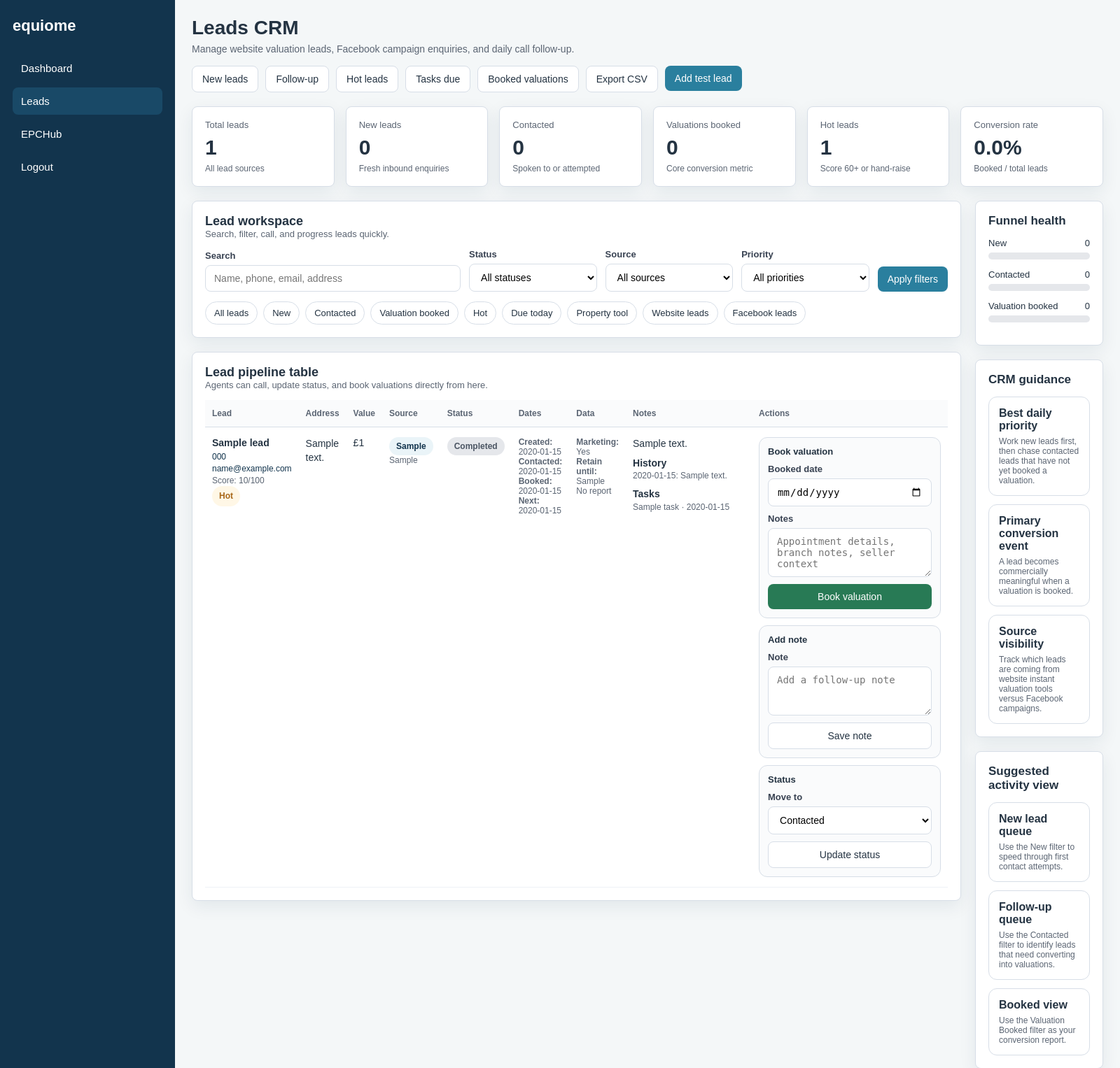
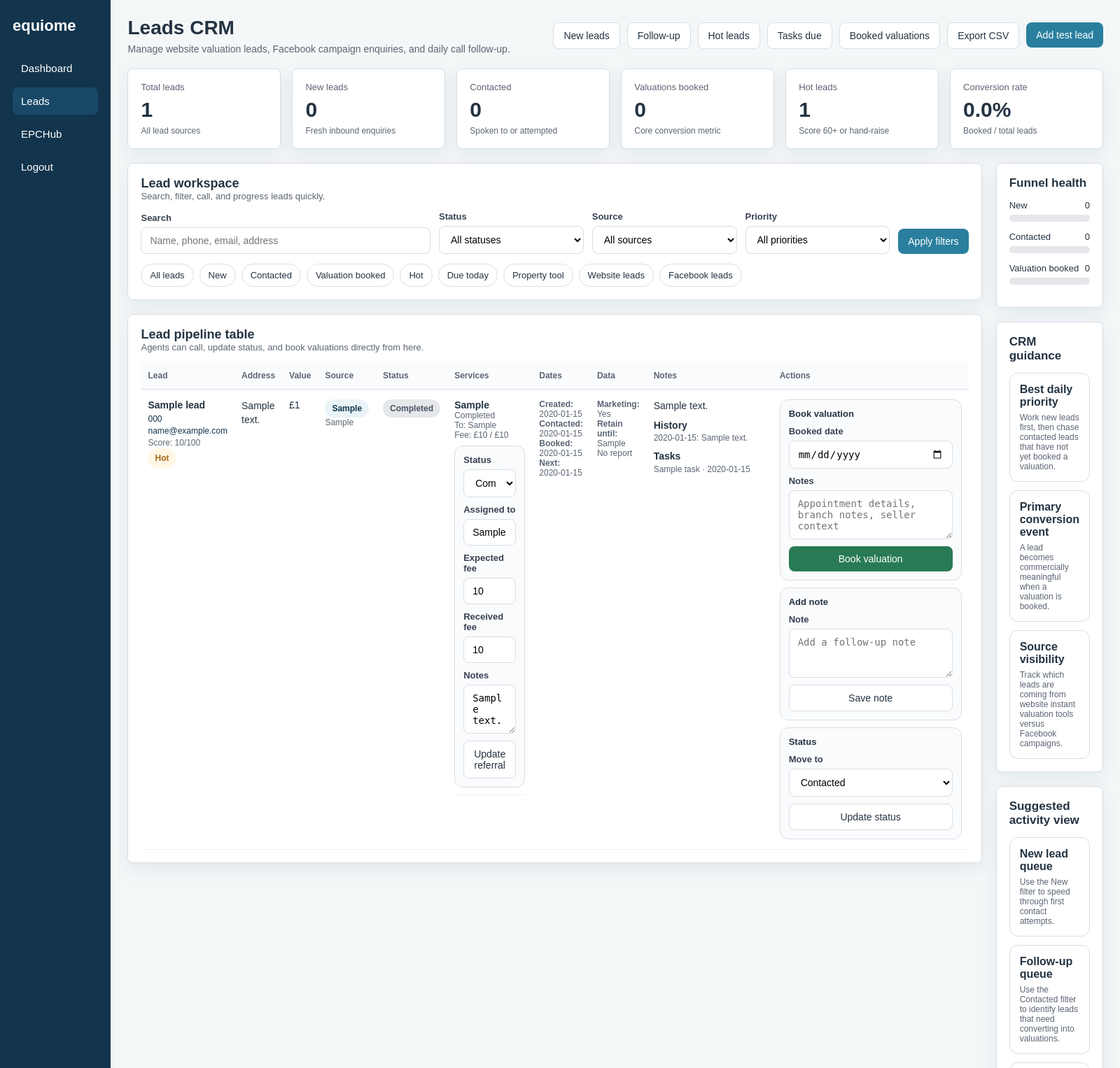
Before and after one commit to Harryl1/booking-system, a Flask app: page /leads in a window 1600 px wide. Shown: the top 1527 px of the page at 70% size. Run offline with Flask 3, Linux system fonts and the light colour scheme; a user stored in the database is signed in; tables that the repository leaves empty hold one stand-in row (values such as "Sample post").

Commit message:
Add service referral pipeline

```diff
--- a/main.py
+++ b/main.py
@@ -105,6 +105,46 @@ VALID_LEAD_STATUSES = {
     LEAD_STATUS_LOST,
 }
 VALID_PROPERTY_TYPES = {"flat", "terraced", "semi detached", "detached"}
+SERVICE_VALUATION = "valuation"
+SERVICE_EPC = "epc"
+SERVICE_SOLICITOR = "solicitor"
+SERVICE_MORTGAGE = "mortgage"
+VALID_SERVICE_TYPES = {
+    SERVICE_VALUATION,
+    SERVICE_EPC,
+    SERVICE_SOLICITOR,
+    SERVICE_MORTGAGE,
+}
+SERVICE_LABELS = {
+    SERVICE_VALUATION: "Valuation",
+    SERVICE_EPC: "EPC",
+    SERVICE_SOLICITOR: "Solicitor",
+    SERVICE_MORTGAGE: "Mortgage",
+}
+SERVICE_ALIASES = {
+    "agent_valuation": SERVICE_VALUATION,
+    "local_agent_valuation": SERVICE_VALUATION,
+    "valuation": SERVICE_VALUATION,
+    "epc": SERVICE_EPC,
+    "epc_booking": SERVICE_EPC,
+    "conveyancing_quote": SERVICE_SOLICITOR,
+    "solicitor": SERVICE_SOLICITOR,
+    "legal": SERVICE_SOLICITOR,
+    "mortgage_advice": SERVICE_MORTGAGE,
+    "mortgage": SERVICE_MORTGAGE,
+}
+REFERRAL_STATUS_NEW = "new"
+REFERRAL_STATUS_REFERRED = "referred"
+REFERRAL_STATUS_IN_PROGRESS = "in progress"
+REFERRAL_STATUS_COMPLETED = "completed"
+REFERRAL_STATUS_DECLINED = "declined"
+VALID_REFERRAL_STATUSES = {
+    REFERRAL_STATUS_NEW,
+    REFERRAL_STATUS_REFERRED,
+    REFERRAL_STATUS_IN_PROGRESS,
+    REFERRAL_STATUS_COMPLETED,
+    REFERRAL_STATUS_DECLINED,
+}
 
 
 # -----------------------
@@ -201,6 +241,23 @@ def init_db():
             FOREIGN KEY (user_id) REFERENCES users (id)
         );
 
+        CREATE TABLE IF NOT EXISTS service_referrals (
+            id INTEGER PRIMARY KEY AUTOINCREMENT,
+            lead_id INTEGER NOT NULL,
+            service_type TEXT NOT NULL,
+            status TEXT NOT NULL DEFAULT 'new',
+            assigned_to TEXT,
+            referred_at TEXT,
+            completed_at TEXT,
+            fee_expected INTEGER NOT NULL DEFAULT 0,
+            fee_received INTEGER NOT NULL DEFAULT 0,
+            notes TEXT,
+            created_at TEXT NOT NULL,
+            updated_at TEXT,
+            FOREIGN KEY (lead_id) REFERENCES leads (id),
+            UNIQUE (lead_id, service_type)
+        );
+
         CREATE TABLE IF NOT EXISTS bookings (
             id TEXT PRIMARY KEY,
             user_id INTEGER NOT NULL,
@@ -395,8 +452,9 @@ def calculate_lead_score(data, marketing_consent=False):
         score += 10
     if data.get("phone"):
         score += 10
-    if data.get("help_requested"):
-        score += min(len(data.get("help_requested") or []) * 10, 30)
+    requested_services = normalise_requested_services(data.get("help_requested"))
+    if requested_services:
+        score += min(len(requested_services) * 10, 30)
     if to_float(data.get("net_proceeds", 0)) > 50000:
         score += 15
     if to_float(data.get("max_budget", 0)) > 300000:
@@ -404,6 +462,60 @@ def calculate_lead_score(data, marketing_consent=False):
     if data.get("plan") == "buy":
         score += 10
     return min(score, 100)
+
+
+def normalise_service_type(service):
+    service_key = (service or "").strip().lower()
+    return SERVICE_ALIASES.get(service_key)
+
+
+def normalise_requested_services(services):
+    cleaned = []
+    if isinstance(services, str):
+        services = [services]
+    for service in services or []:
+        service_type = normalise_service_type(service)
+        if service_type and service_type not in cleaned:
+            cleaned.append(service_type)
+    return cleaned
+
+
+def create_service_referrals(lead_id, services):
+    db = get_db()
+    created = []
+    now = datetime.now().isoformat()
+    for service_type in normalise_requested_services(services):
+        db.execute("""
+            INSERT OR IGNORE INTO service_referrals (
+                lead_id, service_type, status, created_at, updated_at
+            ) VALUES (?, ?, ?, ?, ?)
+        """, (
+            lead_id,
+            service_type,
+            REFERRAL_STATUS_NEW,
+            now,
+            now,
+        ))
+        created.append(service_type)
+    return created
+
+
+def get_referrals_for_leads(db, lead_ids):
+    referrals_by_lead = {}
+    if not lead_ids:
+        return referrals_by_lead
+
+    placeholders = ",".join("?" for _ in lead_ids)
+    rows = db.execute(f"""
+        SELECT *
+        FROM service_referrals
+        WHERE lead_id IN ({placeholders})
+        ORDER BY created_at ASC
+    """, tuple(lead_ids)).fetchall()
+
+    for row in rows:
+        referrals_by_lead.setdefault(row["lead_id"], []).append(row)
+    return referrals_by_lead
 
 
 def send_email(to_address, subject, body):
@@ -803,6 +915,23 @@ def agencyhub():
         LIMIT 5
     """, tuple(source_params)).fetchall()
 
+    referral_scope_clause, referral_scope_params = agent_lead_clause("leads")
+    referral_where = ""
+    referral_params = []
+    if referral_scope_clause:
+        referral_where = f"WHERE {referral_scope_clause}"
+        referral_params.extend(referral_scope_params)
+    referral_breakdown = db.execute(f"""
+        SELECT service_referrals.service_type,
+               service_referrals.status,
+               COUNT(*) AS total
+        FROM service_referrals
+        JOIN leads ON leads.id = service_referrals.lead_id
+        {referral_where}
+        GROUP BY service_referrals.service_type, service_referrals.status
+        ORDER BY service_referrals.service_type ASC, service_referrals.status ASC
+    """, tuple(referral_params)).fetchall()
+
     upcoming_jobs = db.execute("""
         SELECT *
         FROM bookings
@@ -918,6 +1047,8 @@ def agencyhub():
         hot_leads=hot_leads,
         tasks_due=tasks_due,
         source_breakdown=source_breakdown,
+        referral_breakdown=referral_breakdown,
+        service_labels=SERVICE_LABELS,
         recent_leads=recent_leads,
         upcoming_jobs=upcoming_jobs,
         overdue_jobs=overdue_jobs,
@@ -996,6 +1127,7 @@ def leads():
     lead_ids = [lead["id"] for lead in leads]
     notes_by_lead = {}
     tasks_by_lead = {}
+    referrals_by_lead = {}
     if lead_ids:
         placeholders = ",".join("?" for _ in lead_ids)
         note_rows = db.execute(f"""
@@ -1015,6 +1147,7 @@ def leads():
         """, tuple(lead_ids)).fetchall()
         for row in task_rows:
             tasks_by_lead.setdefault(row["lead_id"], []).append(row)
+        referrals_by_lead = get_referrals_for_leads(db, lead_ids)
 
     total_leads = count_scoped_leads(db)
     new_leads = count_scoped_leads(db, "status = ?", (LEAD_STATUS_NEW,))
@@ -1042,6 +1175,9 @@ def leads():
         hot_leads=hot_leads,
         notes_by_lead=notes_by_lead,
         tasks_by_lead=tasks_by_lead,
+        referrals_by_lead=referrals_by_lead,
+        service_labels=SERVICE_LABELS,
+        referral_statuses=list(VALID_REFERRAL_STATUSES),
         csrf_token=get_csrf_token()
     )
 @app.route("/leads/mark-contacted/<int:lead_id>", methods=["POST"])
@@ -1207,6 +1343,80 @@ def add_note_to_lead(lead_id):
     return redirect("/leads")
 
 
+@app.route("/referrals/update/<int:referral_id>", methods=["POST"])
+@login_required
+@role_required(ROLE_AGENT)
+def update_referral(referral_id):
+    validate_csrf()
+    status = (request.form.get("status") or "").strip().lower()
+    assigned_to = (request.form.get("assigned_to") or "").strip()
+    notes = (request.form.get("notes") or "").strip()
+    fee_expected = validate_int(
+        request.form.get("fee_expected") or 0,
+        "expected fee",
+        min_value=0,
+        max_value=1000000,
+    )
+    fee_received = validate_int(
+        request.form.get("fee_received") or 0,
+        "received fee",
+        min_value=0,
+        max_value=1000000,
+    )
+
+    if status not in VALID_REFERRAL_STATUSES:
+        abort(400, "Invalid referral status")
+
+    db = get_db()
+    referral = db.execute("""
+        SELECT service_referrals.*, leads.id AS lead_id
+        FROM service_referrals
+        JOIN leads ON leads.id = service_referrals.lead_id
+        WHERE service_referrals.id = ?
+    """, (referral_id,)).fetchone()
+
+    if referral is None:
+        abort(404, "Referral not found")
+
+    referred_at = referral["referred_at"]
+    completed_at = referral["completed_at"]
+    now = datetime.now().isoformat()
+    if status in {REFERRAL_STATUS_REFERRED, REFERRAL_STATUS_IN_PROGRESS} and not referred_at:
+        referred_at = now
+    if status == REFERRAL_STATUS_COMPLETED and not completed_at:
+        completed_at = now
+
+    db.execute("""
+        UPDATE service_referrals
+        SET status = ?,
+            assigned_to = ?,
+            referred_at = ?,
+            completed_at = ?,
+            fee_expected = ?,
+            fee_received = ?,
+            notes = ?,
+            updated_at = ?
+        WHERE id = ?
+    """, (
+        status,
+        assigned_to,
+        referred_at,
+        completed_at,
+        fee_expected,
+        fee_received,
+        notes,
+        now,
+        referral_id,
+    ))
+    add_lead_note(
+        referral["lead_id"],
+        f"{SERVICE_LABELS.get(referral['service_type'], referral['service_type'])} referral updated to {status}."
+    )
+    db.commit()
+    write_audit_log("updated_referral", "service_referral", referral_id)
+    return redirect("/leads")
+
+
 @app.route("/leads/tasks/complete/<int:task_id>", methods=["POST"])
 @login_required
 @role_required(ROLE_AGENT)
@@ -1241,7 +1451,12 @@ def export_leads_csv():
     rows = db.execute(f"""
         SELECT id, name, email, phone, address, valuation, source, utm_source,
                utm_medium, utm_campaign, status, lead_stage, lead_score,
-               marketing_consent, created_at, next_follow_up_at, retention_until
+               marketing_consent, created_at, next_follow_up_at, retention_until,
+               (
+                   SELECT GROUP_CONCAT(service_type || ':' || status, '; ')
+                   FROM service_referrals
+                   WHERE service_referrals.lead_id = leads.id
+               ) AS referrals
         FROM leads
         {where_sql}
         ORDER BY id DESC
@@ -1253,7 +1468,7 @@ def export_leads_csv():
         "id", "name", "email", "phone", "address", "valuation", "source",
         "utm_source", "utm_medium", "utm_campaign", "status", "lead_stage",
         "lead_score", "marketing_consent", "created_at", "next_follow_up_at",
-        "retention_until",
+        "retention_until", "referrals",
     ])
     for row in rows:
         writer.writerow([row[key] for key in row.keys()])
@@ -1883,6 +2098,13 @@ def save_lead_payload(data, create_report=False):
             due_at=(datetime.now() + timedelta(days=1)).isoformat(),
             user_id=assigned_agent_id,
         )
+        created_referrals = create_service_referrals(lead_id, data.get("help_requested"))
+        if created_referrals:
+            add_lead_note(
+                lead_id,
+                "Requested services: " + ", ".join(SERVICE_LABELS.get(service, service) for service in created_referrals),
+                user_id=assigned_agent_id,
+            )
         db.commit()
         write_audit_log("created", "lead", lead_id)
 
--- a/templates/leads.html
+++ b/templates/leads.html
@@ -677,6 +677,7 @@
                                 <th>Value</th>
                                 <th>Source</th>
                                 <th>Status</th>
+                                <th>Services</th>
                                 <th>Dates</th>
                                 <th>Data</th>
                                 <th>Notes</th>
@@ -721,6 +722,56 @@
                                         <span class="badge badge-qualified">Qualified</span>
                                     {% else %}
                                         <span class="badge badge-lost">{{ lead["status"]|title }}</span>
+                                    {% endif %}
+                                </td>
+
+                                <td>
+                                    {% set referrals = referrals_by_lead.get(lead["id"], []) %}
+                                    {% if referrals %}
+                                        {% for referral in referrals %}
+                                            <div style="margin-bottom:10px;padding-bottom:10px;border-bottom:1px solid #eef2f7;">
+                                                <div><strong>{{ service_labels.get(referral["service_type"], referral["service_type"]) }}</strong></div>
+                                                <div class="date-text">{{ referral["status"]|title }}</div>
+                                                {% if referral["assigned_to"] %}
+                                                    <div class="date-text">To: {{ referral["assigned_to"] }}</div>
+                                                {% endif %}
+                                                {% if referral["fee_expected"] or referral["fee_received"] %}
+                                                    <div class="date-text">Fee: £{{ referral["fee_received"] }} / £{{ referral["fee_expected"] }}</div>
+                                                {% endif %}
+                                                {% if session.role == "agent" %}
+                                                <form method="POST" action="/referrals/update/{{ referral['id'] }}" class="mini-form" style="margin-top:8px;">
+                                                    <input type="hidden" name="csrf_token" value="{{ csrf_token }}">
+                                                    <div class="field">
+                                                        <label>Status</label>
+                                                        <select name="status">
+                                                            {% for s in referral_statuses %}
+                                                                <option value="{{ s }}" {% if referral["status"] == s %}selected{% endif %}>{{ s|title }}</option>
+                                                            {% endfor %}
+                                                        </select>
+                                                    </div>
+                                                    <div class="field">
+                                                        <label>Assigned to</label>
+                                                        <input name="assigned_to" value="{{ referral['assigned_to'] or '' }}" placeholder="Partner or contact">
+                                                    </div>
+                                                    <div class="field">
+                                                        <label>Expected fee</label>
+                                                        <input name="fee_expected" type="number" value="{{ referral['fee_expected'] or 0 }}">
+                                                    </div>
+                                                    <div class="field">
+                                                        <label>Received fee</label>
+                                                        <input name="fee_received" type="number" value="{{ referral['fee_received'] or 0 }}">
+                                                    </div>
+                                                    <div class="field">
+                                                        <label>Notes</label>
+                                                        <textarea name="notes" placeholder="Referral notes">{{ referral["notes"] or "" }}</textarea>
+                                                    </div>
+                                                    <button type="submit" class="btn-secondary">Update referral</button>
+                                                </form>
+                                                {% endif %}
+                                            </div>
+                                        {% endfor %}
+                                    {% else %}
+                                        <div class="date-text">No services requested</div>
                                     {% endif %}
                                 </td>
 
```
Also changed, not shown: templates/agencyhub.html (+15 -0 lines).
